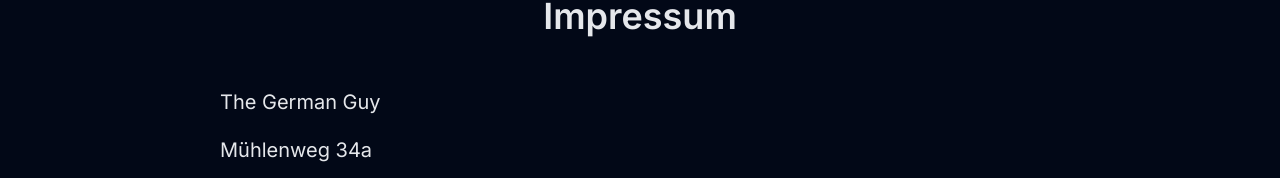
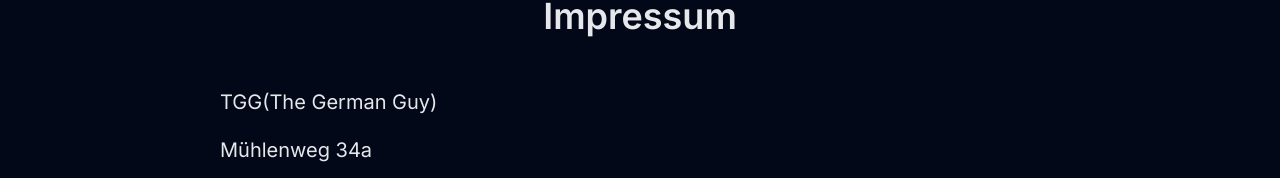
Before and after one commit to janak1998/the-german-guy, a Next.js app: page /impressum in a window 1280 px wide. Shown: the part 121-299 px from the top of the page. Built offline with nearby package versions, Linux system fonts and the light colour scheme.

Commit message:
Update page.js

```diff
--- a/app/impressum/page.js
+++ b/app/impressum/page.js
@@ -5,7 +5,7 @@ const page = () => {
     <div className="flex justify-center items-center h-[600px] px-4 py-10">
         <div className="flex flex-col mb-10 text-xl text-left text-gray-800 dark:text-gray-200 w-fit gap-5">
           <h1 className="text-4xl font-semibold mb-8 text-center">Impressum</h1>
-          <p>The German Guy</p>
+          <p>TGG(The German Guy)</p>
           <p>Mühlenweg 34a</p>
           <p>15232 Frankfurt(Oder), Germany</p>
           <p>Email: <a href="mailto:contact@thegermanguy.org" className="underline">contact@thegermanguy.org</a></p>
```
